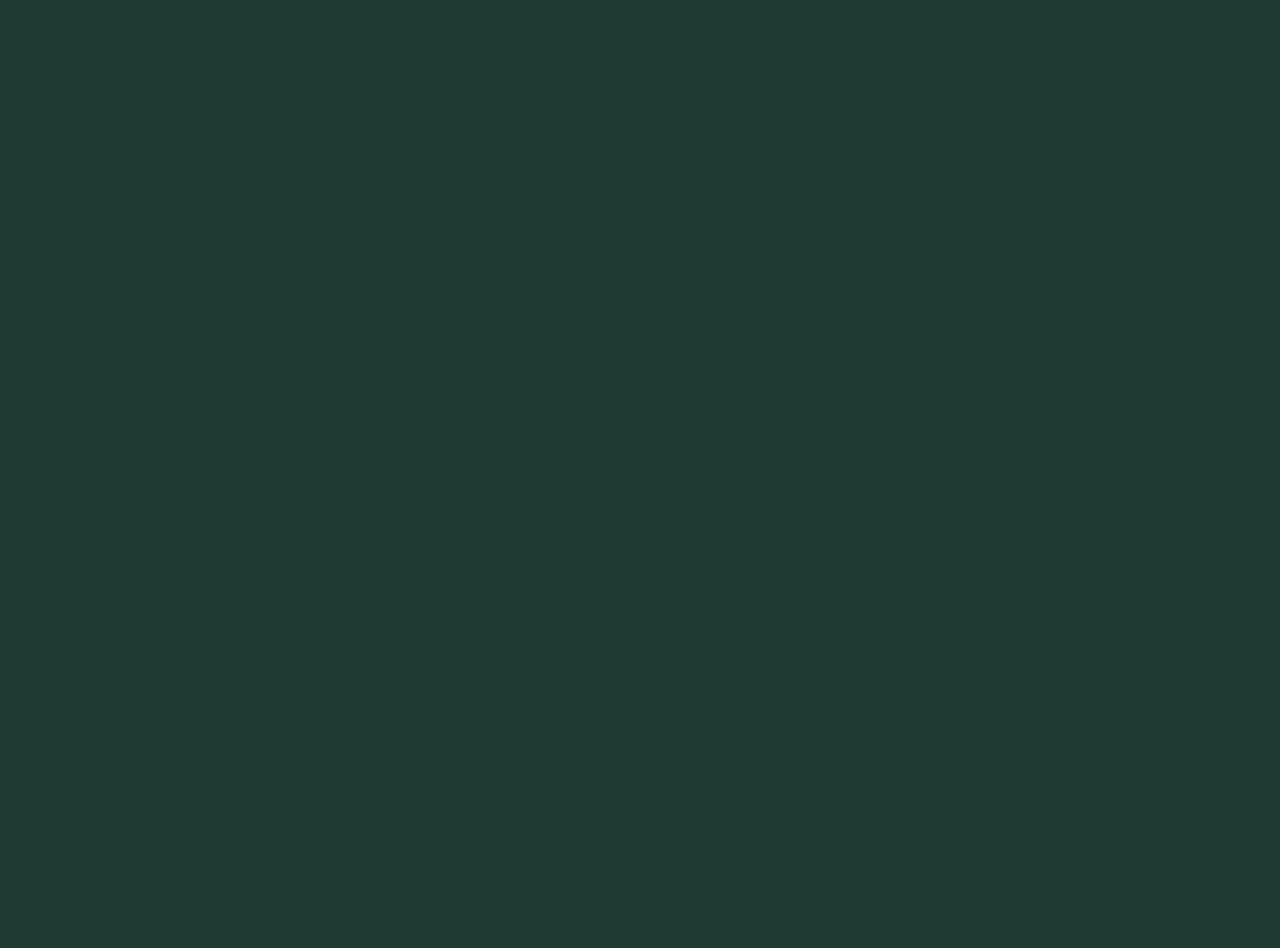
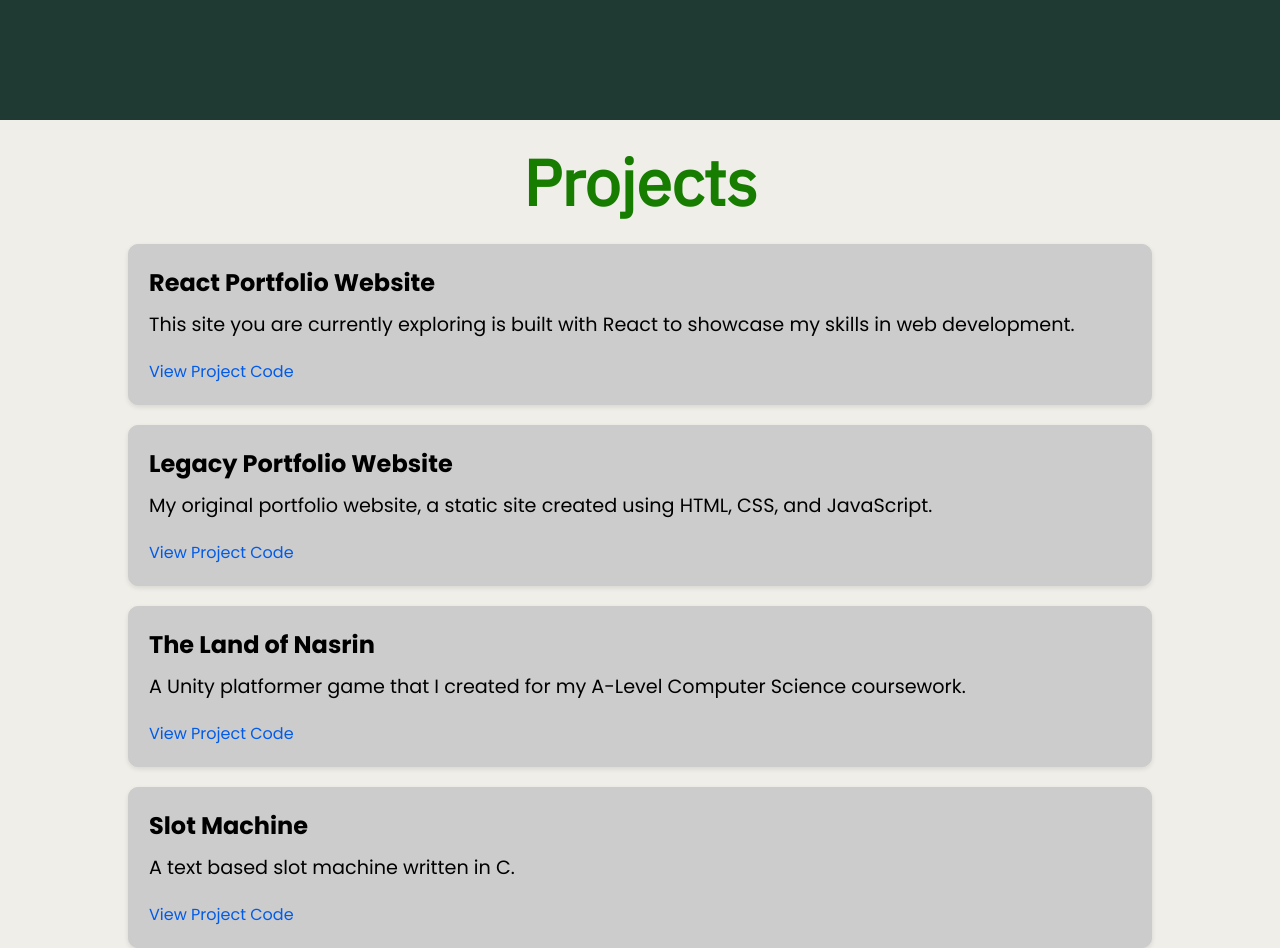
Before and after one commit to adamcounihan-dev/Portfolio-Website, a React (Vite) app: page / in a window 1280 px wide. Shown: the part 680-1628 px from the top of the page. Before the commit the page ends 860 px from the top, so only its background shows below. Built offline with nearby package versions, Linux system fonts and the light colour scheme.

Commit message:
feat: add project section

```diff
--- a/index.html
+++ b/index.html
@@ -4,6 +4,7 @@
     <meta charset="UTF-8" />
     <meta name="viewport" content="width=device-width, initial-scale=1.0" />
     <link href="https://fonts.googleapis.com/css2?family=Poppins:wght@400;700&display=swap" rel="stylesheet">
+    <link href="https://fonts.googleapis.com/css2?family=IBM+Plex+Sans&display=swap" rel="stylesheet">
     <link rel="icon" type="image/svg+xml" href="/public/favicon.ico" />
     <title>Adam Counihan</title>
   </head>
--- a/src/App.css
+++ b/src/App.css
@@ -3,39 +3,44 @@
     --dark-bg-color: #1e3a33;
     --dark-text-color: #fdfdfd;
     --dark-accent-color: #dfa831;
+    --dark-link-color: #00c2ff;
     --dark-container-bg-color: #22292f;
 
     /* Light Theme Variables */
-    --light-bg-color: #fff;
-    --light-text-color: #fff;
-    --light-accent-color: #fff;
-    --light-container-bg-color: #fff;
+    --light-bg-color: #f0eee9;
+    --light-text-color: #000000;
+    --light-accent-color: #177d00;
+    --light-link-color: #005be9;
+    --light-container-bg-color: #cccccc;
 }
 
 * {
     margin: 0;
     padding: 0;
+    box-sizing: border-box;
+    overflow-x: hidden;
 }
 
 body {
-    background-color: var(--dark-bg-color);
+    background-color: transparent;
     display: flex;
     justify-content: center;
-    margin: 0 auto 60px;
-}
-
-h1,h2,h3, p{
-    color: var(--dark-text-color);
     margin: 0;
     padding: 0;
 }
 
-h1,h2,h3,p{
+h1,h2,h3, p{
+    margin: 0;
+    padding: 0;
+}
+
+h2,h3,p, a{
     font-family: 'Poppins', sans-serif;
 }
 
 h1{
-    font-size: 3rem;
+    font-size: 4rem;
+    font-family: 'IBM Plex Sans', sans-serif;
 }
 
 p{
--- a/src/App.jsx
+++ b/src/App.jsx
@@ -1,8 +1,12 @@
 import './App.css'
 import Hero from "./components/Hero/Hero.jsx";
+import Projects from "./components/Projects/Projects.jsx";
 
 function App() {
-  return<><Hero/></>
+  return<>
+    <Hero/>
+    <Projects/>
+  </>
 }
 
 export default App
--- a/src/components/Hero/HeroStyles.module.css
+++ b/src/components/Hero/HeroStyles.module.css
@@ -6,12 +6,14 @@
     text-align: center;
     height: 100vh;
     min-height: 500px;
+    width: 100vw;
     align-items: center;
-    width: 100%;
+    background-color: var(--dark-bg-color);
 }
 
 .hero {
     width: 100%;
+    max-width: 100%;
     height: auto;
     margin: 0 auto;
     border-radius: 20rem;
--- /dev/null
+++ b/src/components/Projects/Projects.jsx
@@ -0,0 +1,50 @@
+import styles from './ProjectsStyles.module.css';
+
+function getProjects() {
+    return [
+        {
+            title: 'React Portfolio Website',
+            description: 'This site you are currently exploring is built with React to showcase my skills in web development.',
+            link: 'https://github.com/adamlcounihan/Portfolio-Website',
+        },
+        {
+            title: 'Legacy Portfolio Website',
+            description: 'My original portfolio website, a static site created using HTML, CSS, and JavaScript.',
+            link: 'https://github.com/adamlcounihan/Legacy-Portfolio-Website',
+        },
+        {
+            title: 'The Land of Nasrin',
+            description: 'A Unity platformer game that I created for my A-Level Computer Science coursework.',
+            link: 'https://github.com/adamlcounihan/TheLandOfNasrin',
+        },
+        {
+            title: 'Slot Machine',
+            description: 'A text based slot machine written in C.',
+            link: 'https://github.com/adamlcounihan/SlotMachine',
+        },
+    ];
+}
+
+function Projects() {
+    return (
+        <section id="projects" className={styles.projects}>
+            <h1 className={styles.title}>Projects</h1>
+            {getProjects().map((project, index) => (
+                <div key={index} className={styles.projectContainer}>
+                    <h3 className={styles.projectTitle}>{project.title}</h3>
+                    <p className={styles.projectDescription}>{project.description}</p>
+                    <a
+                        href={project.link}
+                        className={styles.projectLink}
+                        target="_blank"
+                        rel="noopener noreferrer"
+                    >
+                        View Project Code
+                    </a>
+                </div>
+            ))}
+        </section>
+    );
+}
+
+export default Projects;
--- /dev/null
+++ b/src/components/Projects/ProjectsStyles.module.css
@@ -0,0 +1,42 @@
+.projects {
+    display: flex;
+    flex-direction: column;
+    gap: 20px;
+    align-items: center;
+    background-color: var(--light-bg-color);
+}
+
+.projectContainer {
+    border: 1px solid #ccc;
+    padding: 20px;
+    border-radius: 10px;
+    width: 80%;
+    box-shadow: 0 2px 5px rgba(0, 0, 0, 0.1);
+    background-color: var(--light-container-bg-color);
+}
+
+.projectTitle {
+    font-size: 1.5em;
+    margin-bottom: 10px;
+}
+
+.projectDescription {
+    margin-bottom: 20px;
+    font-size: 1.2em;
+}
+
+.projectLink {
+    color: var(--light-link-color);
+    text-decoration: none;
+}
+
+.projectLink:hover {
+    text-decoration: underline;
+}
+
+.title{
+    max-width: 24ch;
+    align-self: center;
+    color: var(--light-accent-color);
+    margin-top: 20px;
+}
```
